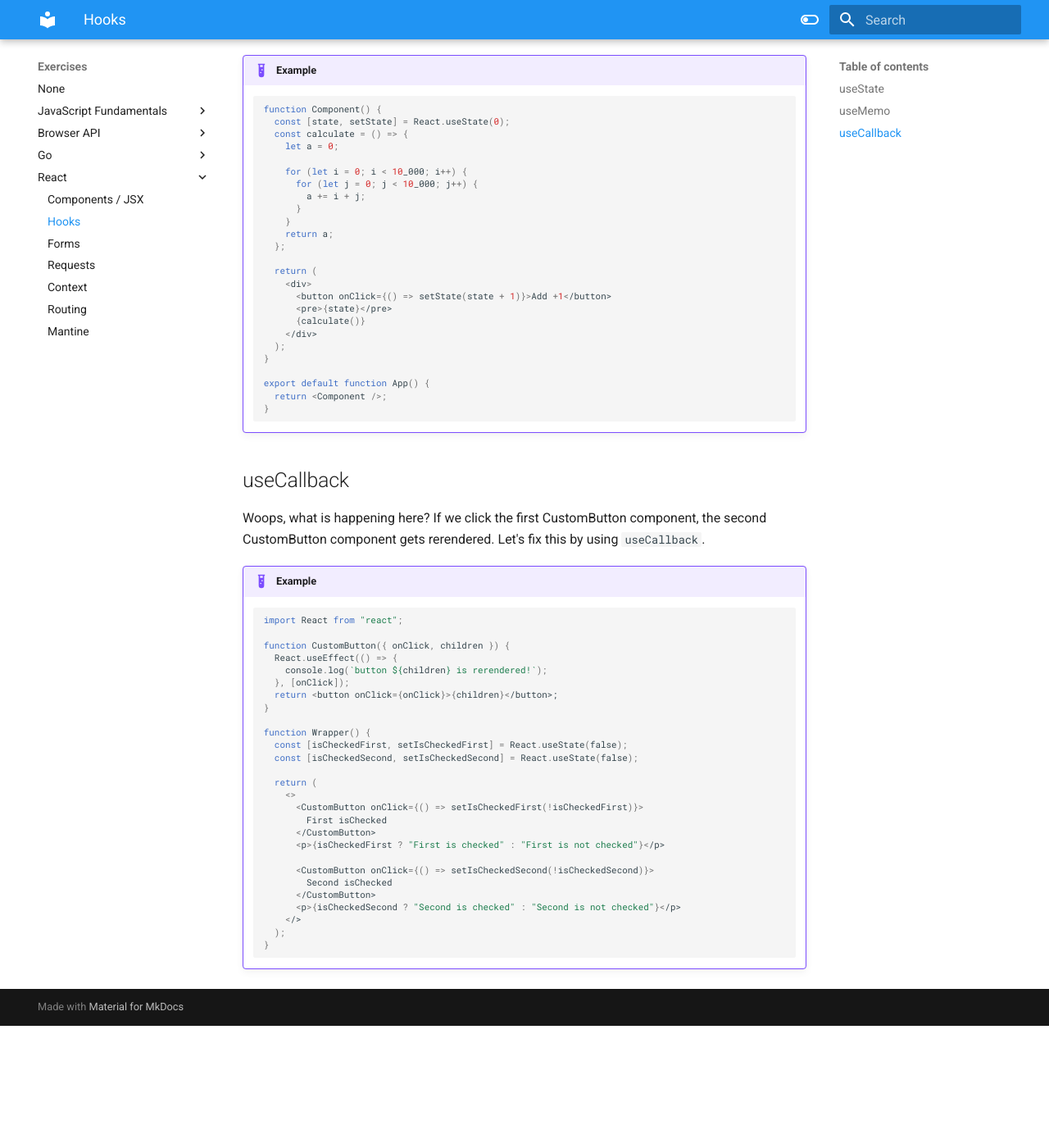
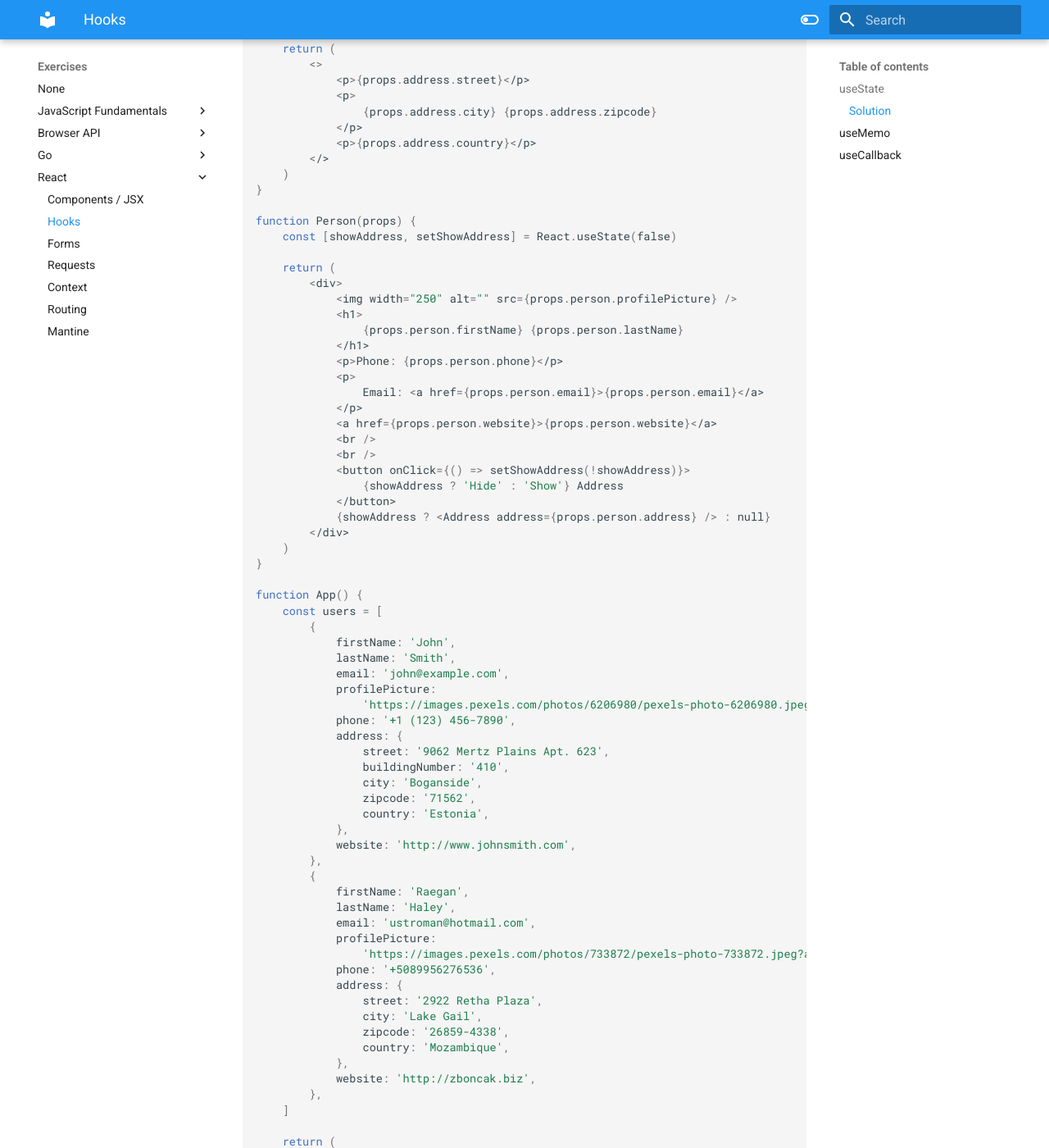
Before and after one commit to bykof/bykof.github.com, an MkDocs documentation site: the page built from docs/exercises/react/hooks/index.md, in a window 1280 px wide and 1400 px high, scrolled down 1373 px. Shown: the whole window at 82% size. Built offline with MkDocs 1.6.1 and Material for MkDocs 9.7.7, drawn with Linux system fonts in a browser that asks for light colours; before the commit the page ends 2624 px from its top, so only the background shows below that; some of the changed text lies outside the part shown.

Commit message:
solution

````diff
--- a/docs/exercises/react/hooks/index.md
+++ b/docs/exercises/react/hooks/index.md
@@ -5,6 +5,94 @@
 Take your solution from the `Components / JSX` section and add following behaviour:
 
 <iframe src="/exercises/react/hooks/useState/index.html" width="800px" height="950px"></iframe>
+
+### Solution
+
+```js
+import React from 'react'
+
+function Address(props) {
+    return (
+        <>
+            <p>{props.address.street}</p>
+            <p>
+                {props.address.city} {props.address.zipcode}
+            </p>
+            <p>{props.address.country}</p>
+        </>
+    )
+}
+
+function Person(props) {
+    const [showAddress, setShowAddress] = React.useState(false)
+
+    return (
+        <div>
+            <img width="250" alt="" src={props.person.profilePicture} />
+            <h1>
+                {props.person.firstName} {props.person.lastName}
+            </h1>
+            <p>Phone: {props.person.phone}</p>
+            <p>
+                Email: <a href={props.person.email}>{props.person.email}</a>
+            </p>
+            <a href={props.person.website}>{props.person.website}</a>
+            <br />
+            <br />
+            <button onClick={() => setShowAddress(!showAddress)}>
+                {showAddress ? 'Hide' : 'Show'} Address
+            </button>
+            {showAddress ? <Address address={props.person.address} /> : null}
+        </div>
+    )
+}
+
+function App() {
+    const users = [
+        {
+            firstName: 'John',
+            lastName: 'Smith',
+            email: 'john@example.com',
+            profilePicture:
+                'https://images.pexels.com/photos/6206980/pexels-photo-6206980.jpeg?auto=compress&cs=tinysrgb&w=1260&h=750&dpr=1',
+            phone: '+1 (123) 456-7890',
+            address: {
+                street: '9062 Mertz Plains Apt. 623',
+                buildingNumber: '410',
+                city: 'Boganside',
+                zipcode: '71562',
+                country: 'Estonia',
+            },
+            website: 'http://www.johnsmith.com',
+        },
+        {
+            firstName: 'Raegan',
+            lastName: 'Haley',
+            email: 'ustroman@hotmail.com',
+            profilePicture:
+                'https://images.pexels.com/photos/733872/pexels-photo-733872.jpeg?auto=compress&cs=tinysrgb&w=1260&h=750&dpr=1',
+            phone: '+5089956276536',
+            address: {
+                street: '2922 Retha Plaza',
+                city: 'Lake Gail',
+                zipcode: '26859-4338',
+                country: 'Mozambique',
+            },
+            website: 'http://zboncak.biz',
+        },
+    ]
+
+    return (
+        <>
+            <Person person={users[0]} />
+            <br />
+            <Person person={users[1]} />
+        </>
+    )
+}
+
+export default App
+```
 
 ## useMemo
 
````
